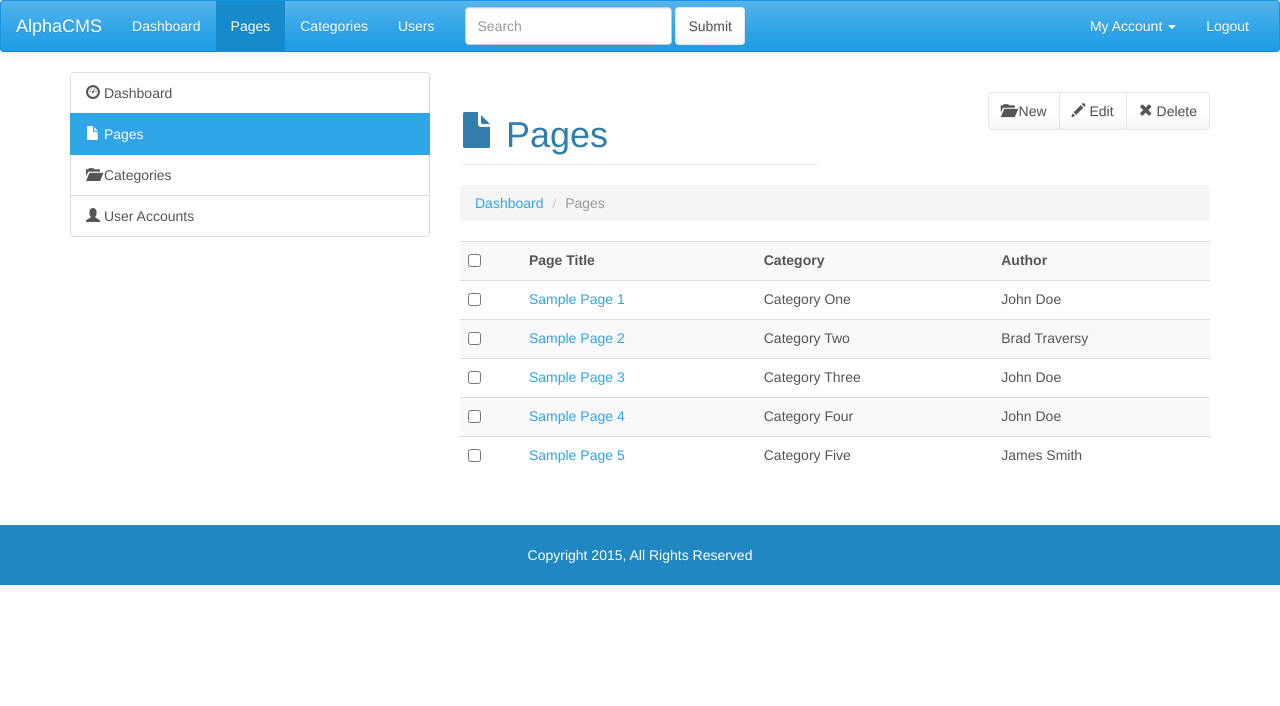
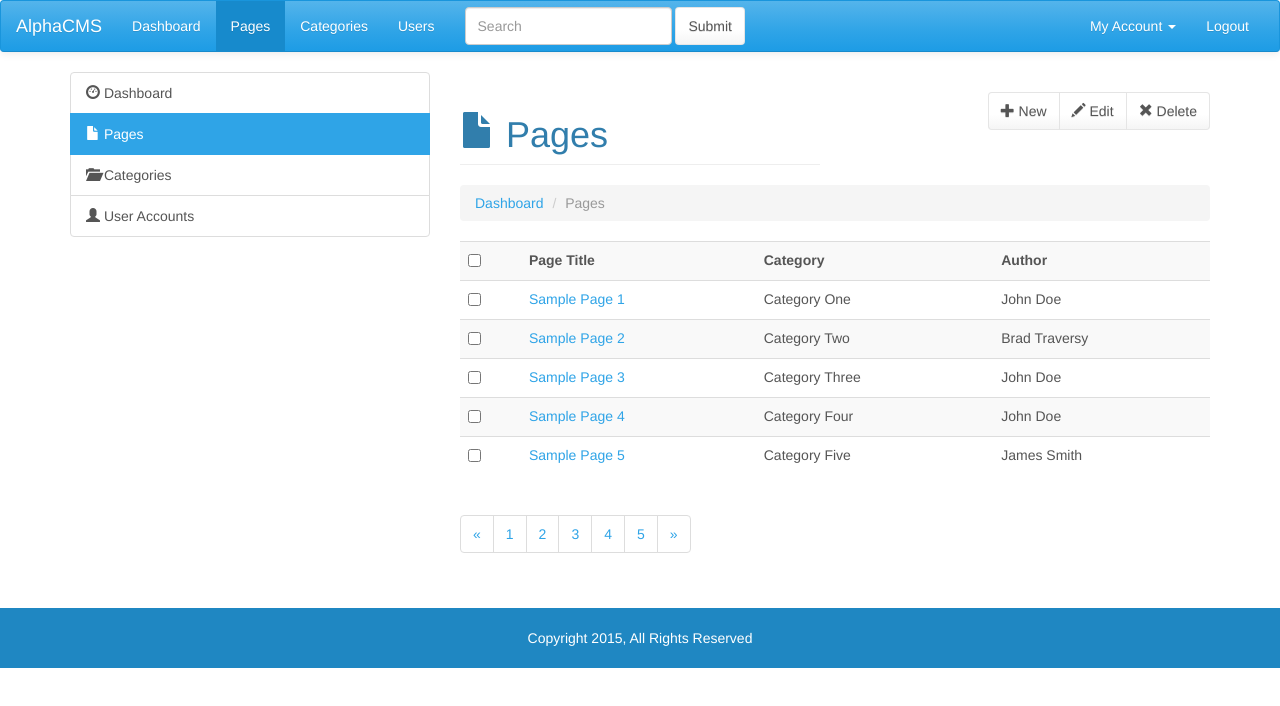
Before and after one commit to mikeover/bootstrap-cms-admin-template, a plain HTML site: page pages.html in a window 1280 px wide. Drawn offline with nearby package versions, Linux system fonts and the light colour scheme.

```diff
--- a/pages.html
+++ b/pages.html
@@ -76,7 +76,7 @@
 	      </div> <!-- col-md-6 -->
 	      <div class="col-md-6">
 		<div class="btn-group actions" role="group" aria-label="">
-		  <a href="#" class="btn btn-default"><i class="glyphicon glyphicon-folder-open"></i> New</a>
+		  <a href="#" class="btn btn-default"><i class="glyphicon glyphicon-plus"></i> New</a>
 		  <a href="#" class="btn btn-default"><i class="glyphicon glyphicon-pencil"></i> Edit</a>
 		  <a href="#" class="btn btn-default"><i class="glyphicon glyphicon-remove"></i> Delete</a>
 		</div>
@@ -125,6 +125,27 @@
 		<td>James Smith</td>
 	      </tr>
 	    </table>
+
+	    <nav>
+	      <ul class="pagination">
+		<li>
+		  <a href="#" aria-label="Previous">
+		    <span aria-hidden="true">&laquo;</span>
+		  </a>
+		</li>
+		<li><a href="#">1</a></li>
+		<li><a href="#">2</a></li>
+		<li><a href="#">3</a></li>
+		<li><a href="#">4</a></li>
+		<li><a href="#">5</a></li>
+		<li>
+		  <a href="#" aria-label="Next">
+		    <span aria-hidden="true">&raquo;</span>
+		  </a>
+		</li>
+	      </ul>
+	    </nav>
+
 	  </div> <!-- col-md-8 -->
 	</div> <!-- row -->
       </div> <!-- container -->
```
Also changed, not shown: categories.html (+22 -1 lines), users.html (+22 -1 lines).
